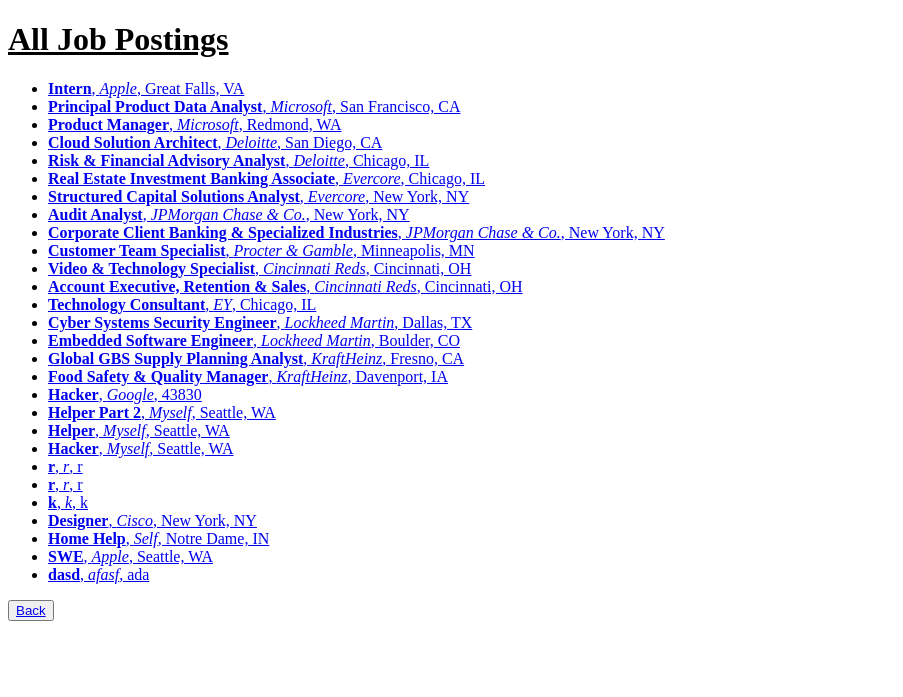
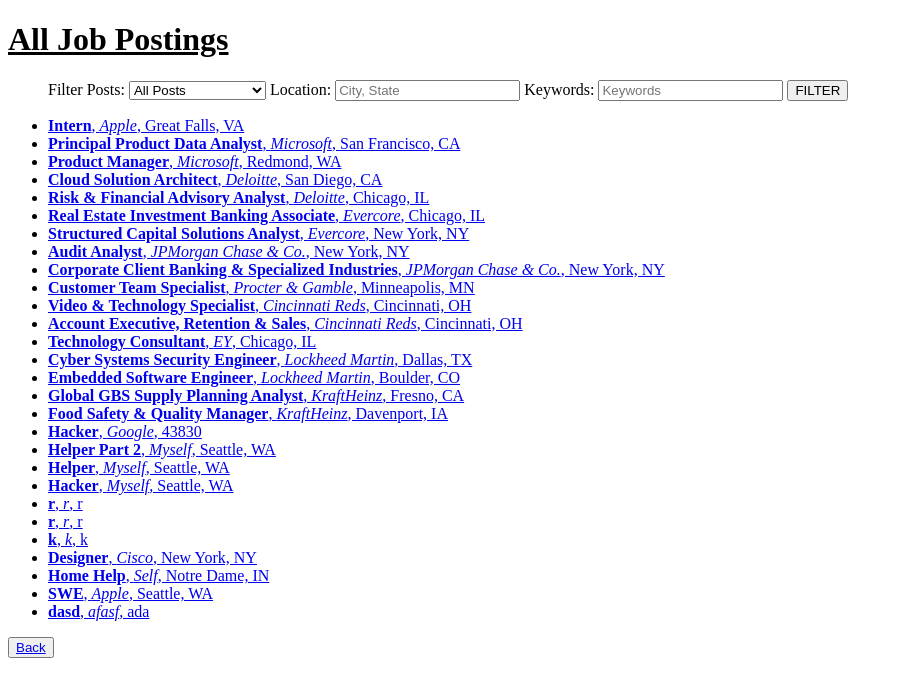
Before and after one commit to katiegrace/ProgrammingParadigmsProject, a Django app: page /candidateViewPosts/ in a window 1280 px wide. Shown: the top 697 px of the page, without its empty margins (0-903 px from the left). Run offline with Django 4.2, Linux system fonts and the light colour scheme; data comes from the database, SQL or seed files in the repository; both versions use the stored data as it was after the commit.

Commit message:
updating candidate filter

```diff
--- a/src/TinDev/project/templates/project/candidateViewPosts.html
+++ b/src/TinDev/project/templates/project/candidateViewPosts.html
@@ -9,6 +9,31 @@
         <h1><u>All Job Postings</u></h1>
     </b>
         <ul>
+        <form action="/canidate_filter" method="get">
+        <label for="d">Filter Posts:</label>
+        <select name="filter">
+            <option value="all">
+                All Posts
+            </option>
+            <option value="active">
+                Active Posts Only
+            </option>
+            <option value="inactive">
+                Inactive Posts Only
+            </option>
+        </select>
+
+            <label for="Location">Location:</label>
+            <input type="text" placeholder="City, State" name="Location" required>
+            <label for="keywords">Keywords:</label>
+            <input type="text" placeholder="Keywords" name="keywords" required>
+            <button type="submit" value="FILTER">
+                FILTER
+                </button>
+        </form>
+        <p id="demo">
+        </p>
+        <p class="printfiltered">
         {% for post in post_list%}
             <li>
                 <a href="/Cand/{{ post.id }}/"><b>{{post.position_title}}</b>,
@@ -17,12 +42,15 @@
                 </a>
             </li>
         {% endfor %}
+        </p>
         </ul>
     {% else %}
-        <p>No jobs are available.</p>
+        <p>
+            No jobs available.
+        </p>
     {% endif %}
+
     <button type="submit">
         <a href='/candidateDashboard/'>Back</a>
         </button>
-
 {% endblock %}
```
Also changed, not shown: src/TinDev/db.sqlite3.
